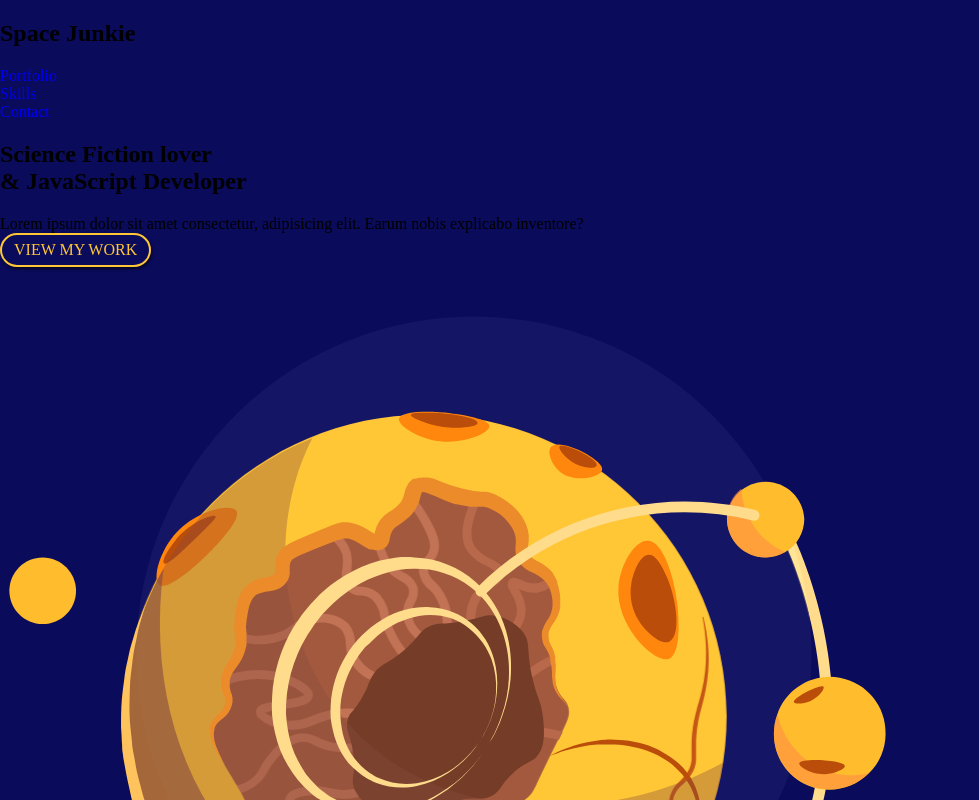
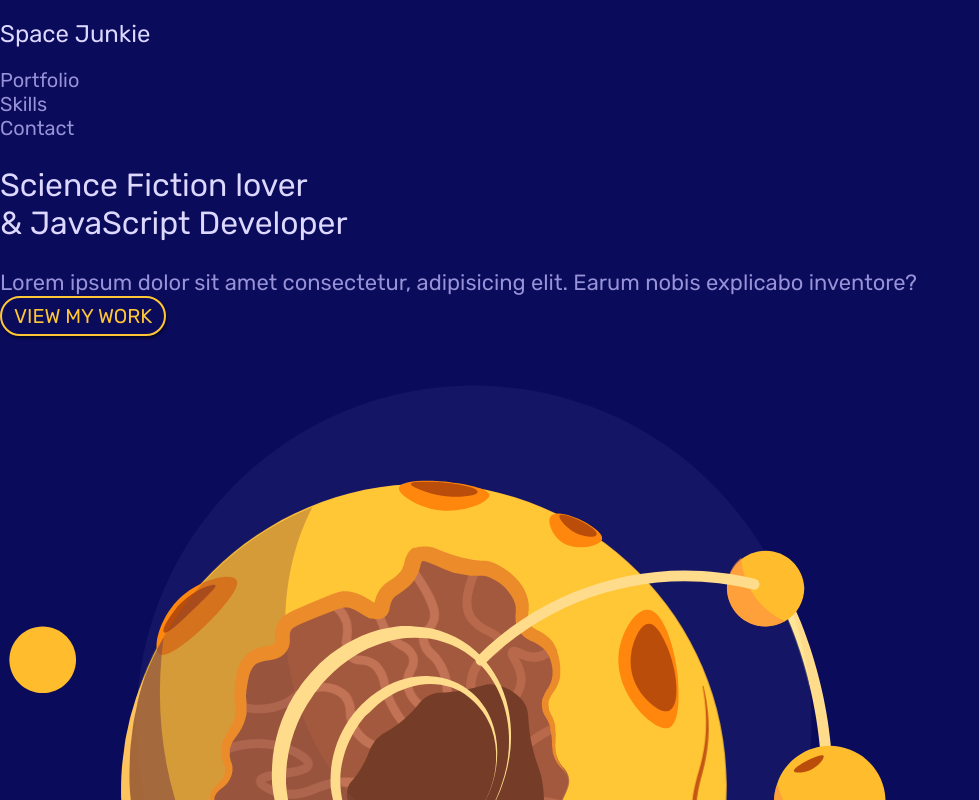
Before and after one commit to ali-farhad/space-portfolio, a plain HTML site: page index.html in a window 1280 px wide. Shown: the top 800 px of the page, without its empty margins (0-979 px from the left). Drawn offline with Linux system fonts and the light colour scheme.

Commit message:
added font and font styles

```diff
--- a/style.css
+++ b/style.css
@@ -28,6 +28,7 @@ li {
 body {
     background-color: var(--secondary);
     overflow-x: hidden;
+    font-family: "RR";
 }
 
 .button {
@@ -58,6 +59,42 @@ textarea {
 
 /* FONTS */
 
+@font-face {
+    font-family: 'RR';
+    src: url('./assets/fonts/Rubik-Regular.ttf');
+}
+
+h1,
+h2,
+h3,
+h4 {
+    color: #DDD8FF;
+    font-weight: normal;
+}
+
+p,
+a,
+li {
+    color: #9893D8;
+}
+
+h1,
+h3 {
+    font-size: 1.2em;
+}
+
+h2 {
+    font-size: 1.6em;
+}
+
+h4 {
+    font-size: 1.1em;
+}
+
+.leading {
+    font-size: 1.1em
+}
+
 
 /* MOBILE STYLES */
 
@@ -69,9 +106,17 @@ textarea {
 
 /* LARGE TABLETS & LAPTOPS */
 
-@media screen and (min-width:960px) {}
+@media screen and (min-width:960px) {
+    body {
+        font-size: 18px;
+    }
+}
 
 
 /* DESKTOP STYLES */
 
-@media screen and (min-width:1200px) {}
+@media screen and (min-width:1200px) {
+    body {
+        font-size: 20px;
+    }
+}
```
Also changed, not shown: assets/fonts/Rubik-Regular.ttf (added).
